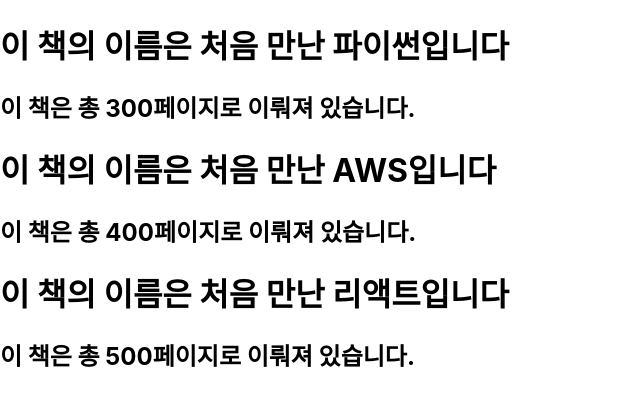
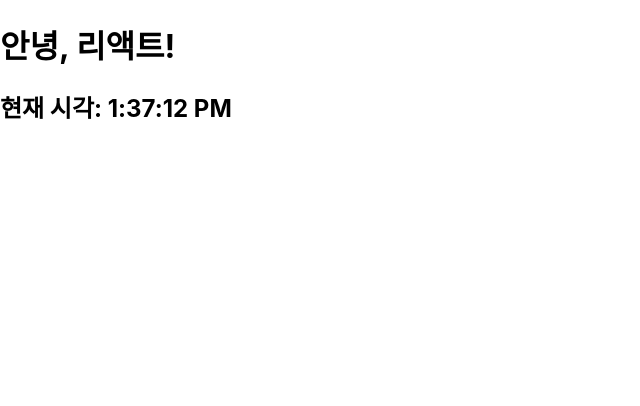
Before and after one commit to JaydenLee1116/react-playground, a React (Create React App) app in the folder first-react-app/: page / in a window 1280 px wide. Shown: the top 406 px of the page, without its empty margins (0-640 px from the left). Built offline with nearby package versions, Linux system fonts and the light colour scheme.

Commit message:
feat: Learn react-element, immutable

```diff
--- /dev/null
+++ b/first-react-app/src/chapter_04/Clock.jsx
@@ -0,0 +1,12 @@
+import React from 'react';
+
+function Clock(props) {
+  return (
+    <div>
+      <h1>안녕, 리액트!</h1>
+      <h2>현재 시각: {new Date().toLocaleTimeString()}</h2>
+    </div>
+  );
+}
+
+export default Clock;
--- a/first-react-app/src/index.js
+++ b/first-react-app/src/index.js
@@ -5,14 +5,18 @@
 import reportWebVitals from './reportWebVitals';
 
 import Library from './chapter_03/Library';
+import Clock from './chapter_04/Clock';
 
 const root = ReactDOM.createRoot(document.getElementById('root'));
-root.render(
-  <React.StrictMode>
-    <Library />
-  </React.StrictMode>
-);
+function tick() {
+  root.render(
+    <React.StrictMode>
+      <Clock />
+    </React.StrictMode>
+  );
+}
 
+setInterval(tick, 1000);
 // If you want to start measuring performance in your app, pass a function
 // to log results (for example: reportWebVitals(console.log))
 // or send to an analytics endpoint. Learn more: https://bit.ly/CRA-vitals
```
